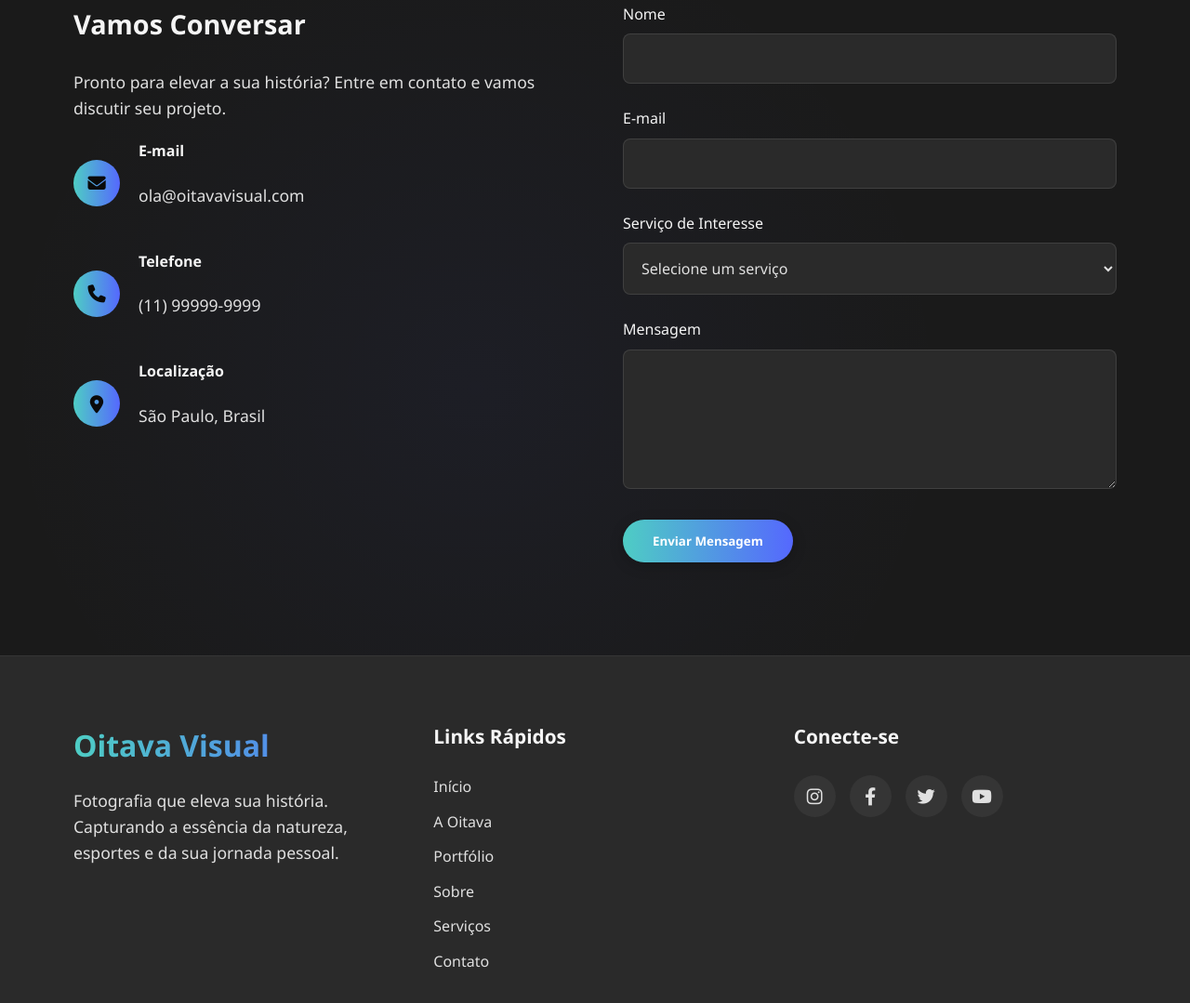
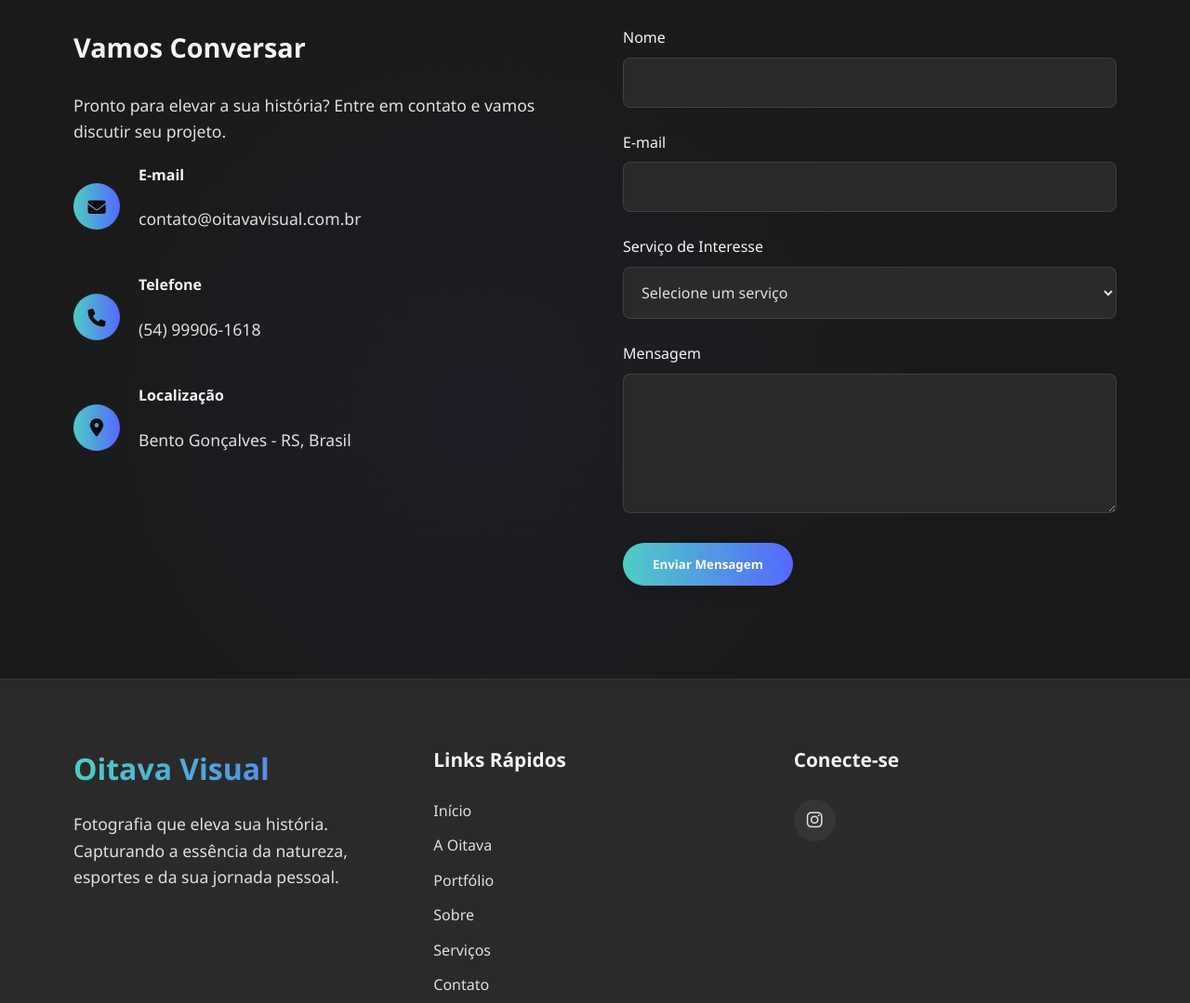
Before and after one commit to jeffev/oitava_visual, a plain HTML site: page index.html in a window 1280 px wide. Shown: the part 4548-5627 px from the top of the page at 93% size. Drawn offline with Linux system fonts and the light colour scheme.

Commit message:
no message

```diff
--- a/index.html
+++ b/index.html
@@ -1,5 +1,5 @@
 <!DOCTYPE html>
-<html lang="pt-BR">
+<html lang="pt-BR">asdasd
 <head>
     <meta charset="UTF-8">
     <meta name="viewport" content="width=device-width, initial-scale=1.0">
@@ -1057,7 +1057,7 @@
                         </div>
                         <div>
                             <h4>E-mail</h4>
-                            <p>ola@oitavavisual.com</p>
+                            <p>contato@oitavavisual.com.br</p>
                         </div>
                     </div>
 
@@ -1067,7 +1067,7 @@
                         </div>
                         <div>
                             <h4>Telefone</h4>
-                            <p>(11) 99999-9999</p>
+                            <p>(54) 99906-1618</p>
                         </div>
                     </div>
 
@@ -1077,7 +1077,7 @@
                         </div>
                         <div>
                             <h4>Localização</h4>
-                            <p>São Paulo, Brasil</p>
+                            <p>Bento Gonçalves - RS, Brasil</p>
                         </div>
                     </div>
                 </div>
@@ -1141,10 +1141,10 @@
                 <div class="footer-social">
                     <h3>Conecte-se</h3>
                     <div class="social-icons">
-                        <a href="#"><i class="fab fa-instagram"></i></a>
-                        <a href="#"><i class="fab fa-facebook-f"></i></a>
-                        <a href="#"><i class="fab fa-twitter"></i></a>
-                        <a href="#"><i class="fab fa-youtube"></i></a>
+                        <a href="https://www.instagram.com/oitavavisual/"><i class="fab fa-instagram"></i></a>
+                        <!--<a href="#"><i class="fab fa-facebook-f"></i></a>-->
+                        <!--<a href="#"><i class="fab fa-twitter"></i></a>-->
+                        <!--<a href="#"><i class="fab fa-youtube"></i></a>-->
                     </div>
                 </div>
             </div>
```
